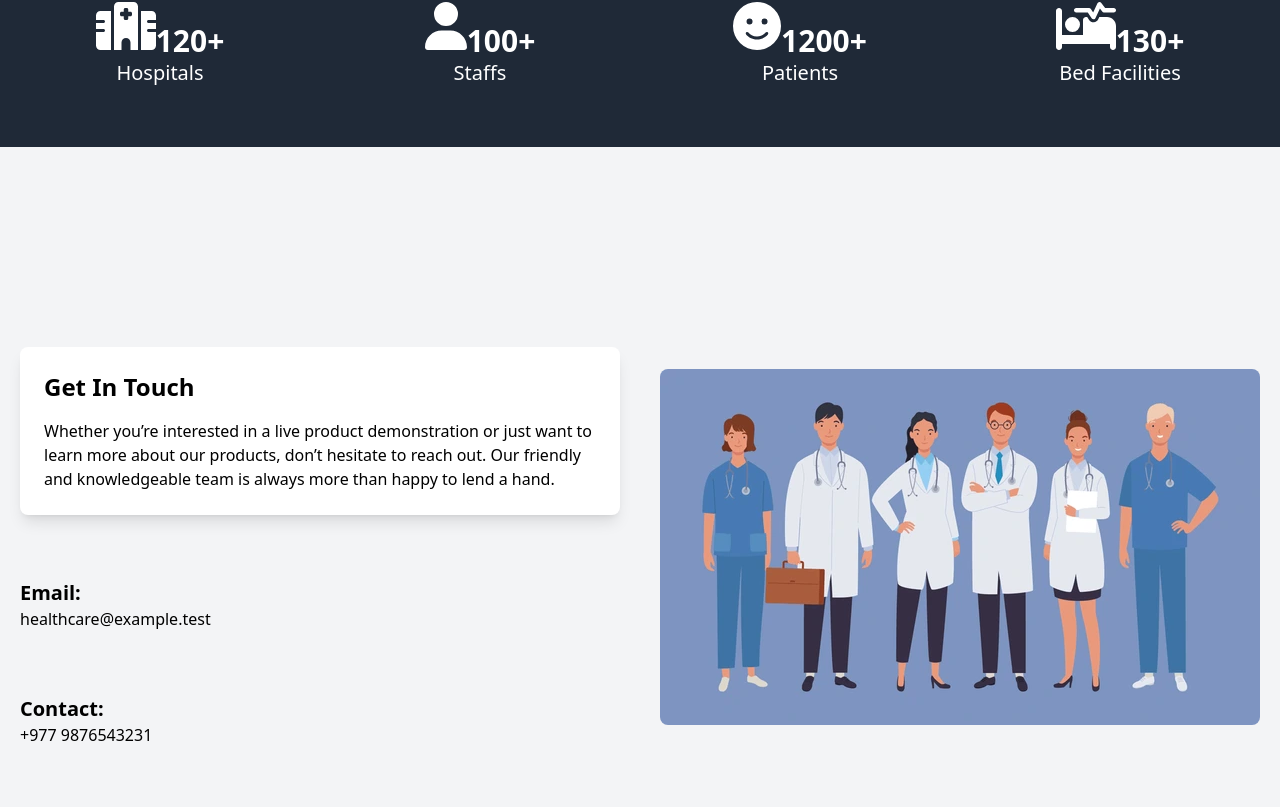
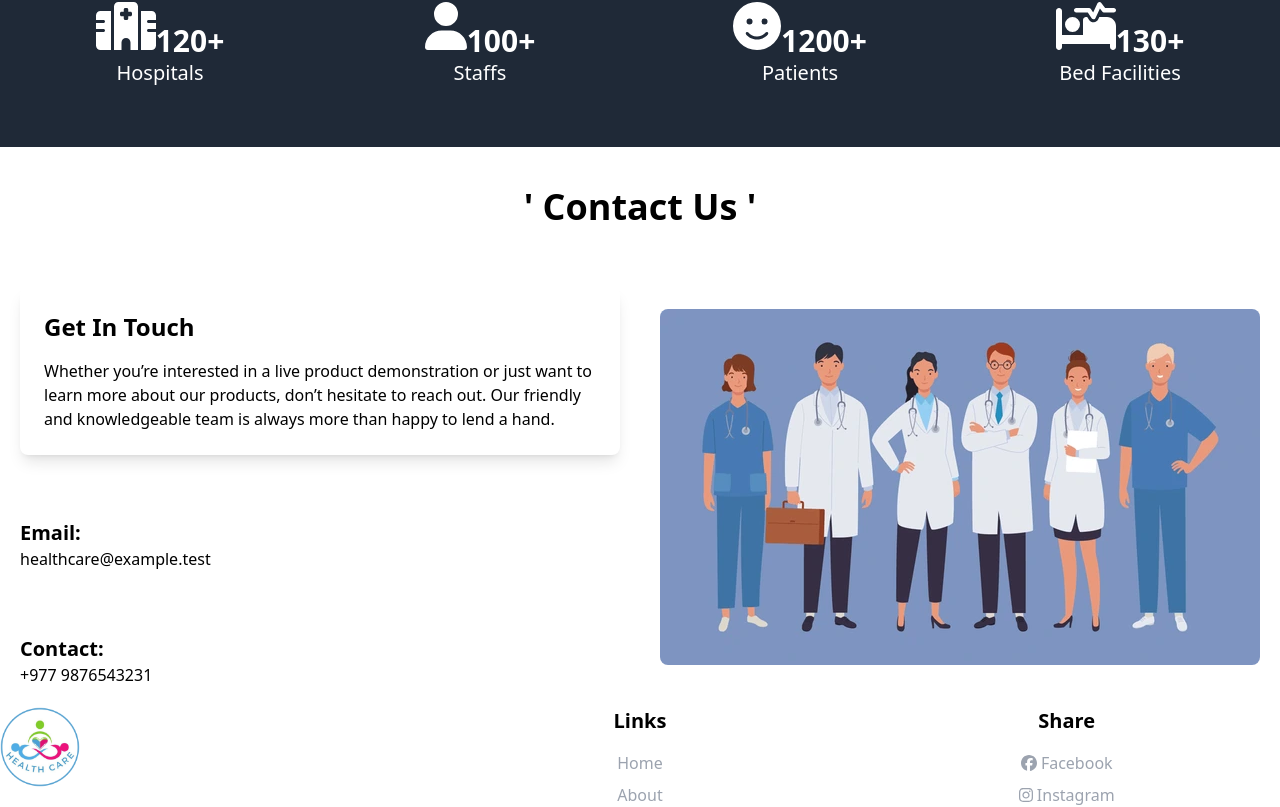
Before and after one commit to Nakiita/Appointment-Security, a React (Create React App) app in the folder frontend/: page / in a window 1280 px wide. Shown: the part 2129-2936 px from the top of the page. Built offline with nearby package versions, Linux system fonts and the light colour scheme.

Commit message:
Changes in contacts

```diff
--- a/frontend/src/pages/User/UserDashboard.jsx
+++ b/frontend/src/pages/User/UserDashboard.jsx
@@ -208,9 +208,12 @@
           </section>
 
           {/* Contact Section */}
-          <section className="bg-gray-100" id="contact">
+          <section id="contact">
             <div >
-              <div className="flex flex-wrap items-center justify-center min-h-screen">
+              <h1 className="text-4xl font-bold text-center mb-10 mt-10">
+                <span>'</span> Contact Us <span>'</span>
+              </h1>
+              <div className="flex flex-wrap items-center justify-center mt-">
                 <div className="w-full md:w-1/2 p-5">
                   <div className="bg-white p-6 shadow-lg rounded-lg">
                     <h3 className="text-2xl font-semibold">Get In Touch</h3>
```
